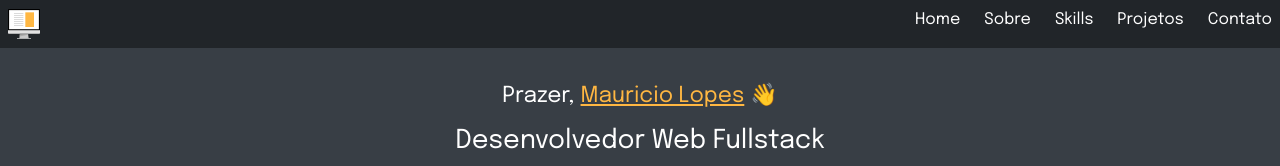
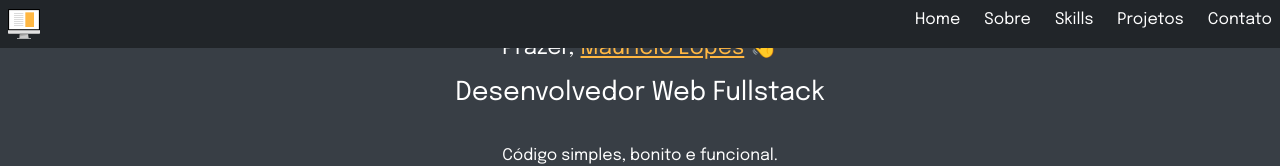
Before and after one commit to mlopeesz/mlopeesz-portfolio, a React (Vite) app: page / in a window 1280 px wide. Shown: the top 166 px of the page. Built offline with nearby package versions, Linux system fonts and the light colour scheme.

Commit message:
feat(Navbar): Navbar fixa

```diff
--- a/src/components/Navbar.jsx
+++ b/src/components/Navbar.jsx
@@ -4,7 +4,7 @@ import logo from '../assets/icons/computer.svg'
 class Navbar extends Component {
   render() {
     return (
-      <div className="bg-dark-bg flex justify-between w-full">
+      <div className="bg-dark-bg flex justify-between w-full fixed top-0">
         <div className="mx-2 my-2">
           <img src={logo} alt="computer logo" className="w-8"/>
         </div>
```
